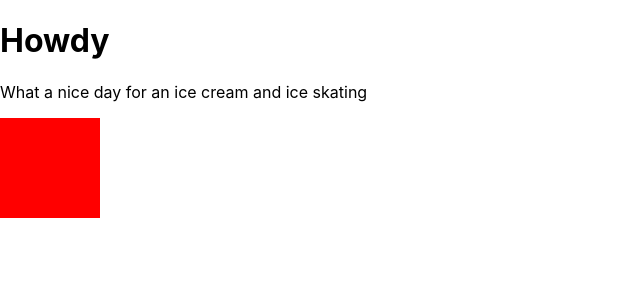
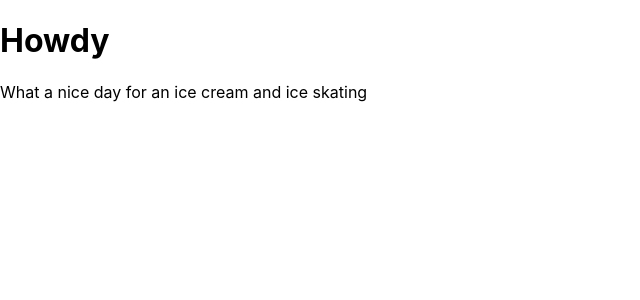
Before and after one commit to hgraceoc/Week-8---React-, a React (Create React App) app in the folder project-one/: page / in a window 1280 px wide. Shown: the top 300 px of the page, without its empty margins (0-640 px from the left). Built offline with nearby package versions, Linux system fonts and the light colour scheme.

Commit message:
tweaks to square components with changeable background colour

```diff
--- a/project-one/src/components/Square.js
+++ b/project-one/src/components/Square.js
@@ -1,5 +1,12 @@
 import React from "react";
 
-const Square = () => <div className="red-square" style={{backgroundColor: 'red', width: '100px', height: '100px'}}></div>;
+const Square = ({ colour }) => (
+    <div className="square"
+        style={{
+            backgroundColor: colour,
+            width: '100px',
+            height: '100px'}}>
+    </div>
+);
 
 export default Square;
```
